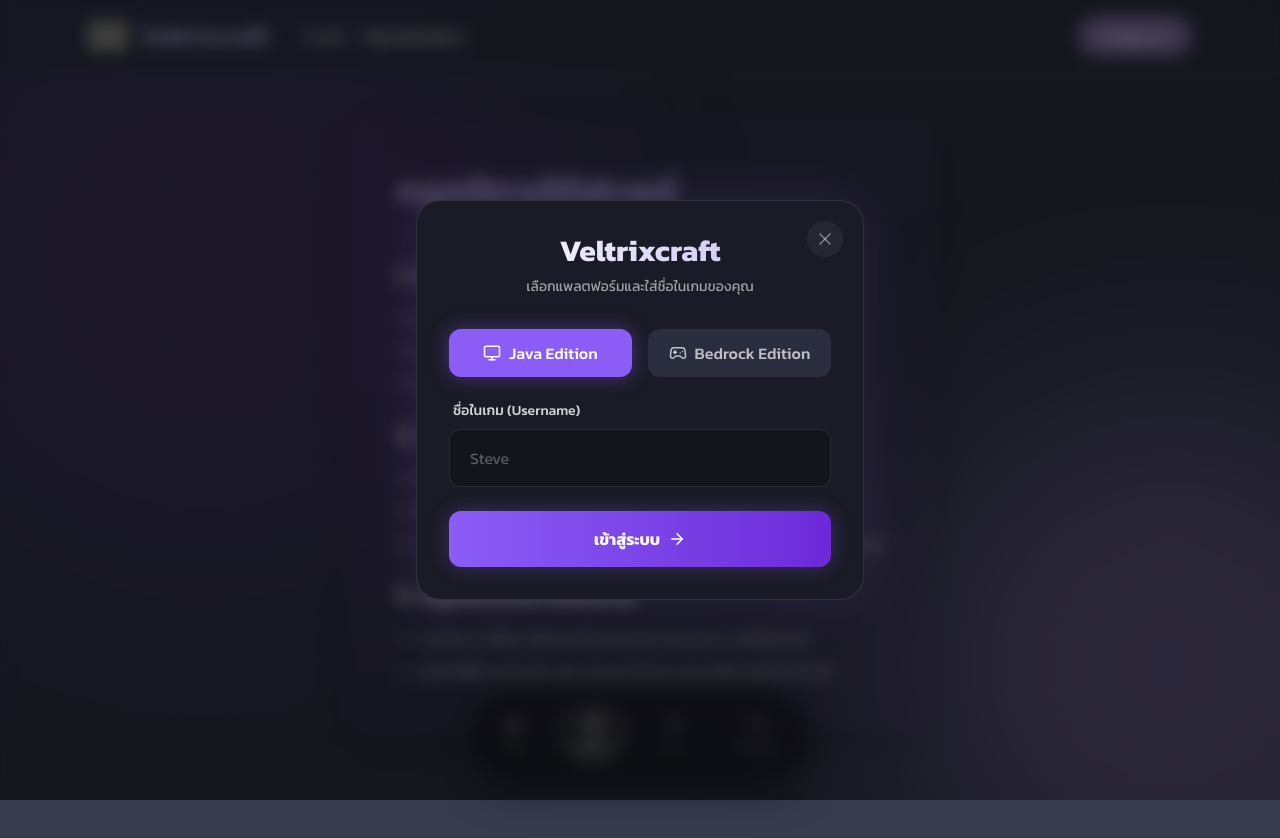
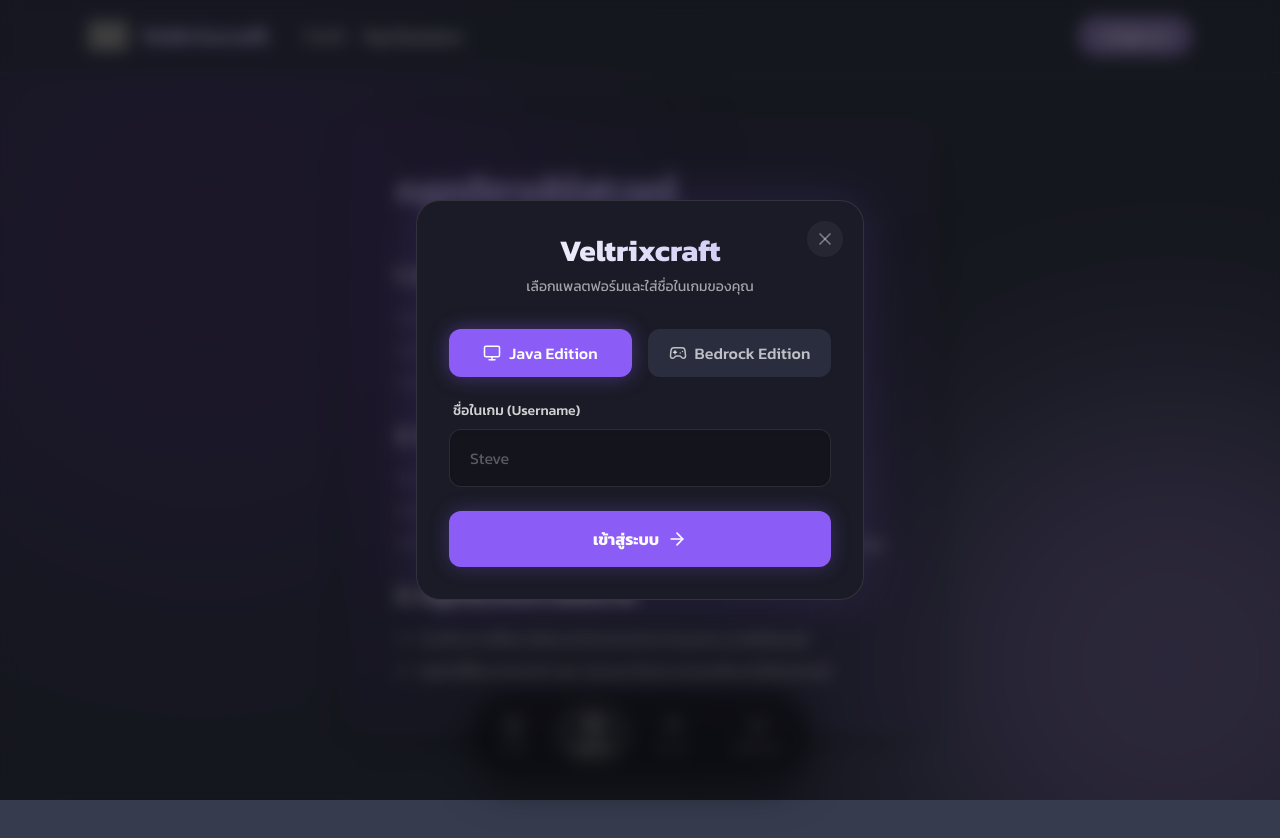
Before and after one commit to 18866-boop/test-fluke, a Next.js app: page /rules in a window 1280 px wide. Both pictures are taken after a click on the button "เข้าสู่ระบบ". Shown: the top 838 px of the page. Built offline with nearby package versions, Linux system fonts and the light colour scheme; grey boxes are pictures that could not be loaded.

Commit message:
feat: fetch and use Mojang UUID for Java players on login

```diff
--- a/src/components/LoginModal.tsx
+++ b/src/components/LoginModal.tsx
@@ -14,10 +14,35 @@
 
   const { isLoginModalOpen, setLoginModalOpen, login } = auth
 
-  const handleLogin = (e: React.FormEvent) => {
+  const [loading, setLoading] = useState(false)
+  const [error, setError] = useState('')
+
+  const handleLogin = async (e: React.FormEvent) => {
     e.preventDefault()
-    if (!username.trim()) return
-    login(username.trim(), platform)
+    setError('')
+    const name = username.trim()
+    if (!name) return
+
+    if (platform === 'java') {
+      setLoading(true)
+      try {
+        const res = await fetch(`https://api.ashcon.app/mojang/v2/user/${name}`)
+        if (!res.ok) {
+          setError('ไม่พบชื่อผู้เล่นนี้ในระบบ (Java Edition)')
+          setLoading(false)
+          return
+        }
+        const data = await res.json()
+        login(name, platform, data.uuid)
+      } catch (err) {
+        setError('เกิดข้อผิดพลาดในการตรวจสอบชื่อ')
+        setLoading(false)
+        return
+      }
+      setLoading(false)
+    } else {
+      login(name, platform)
+    }
   }
 
   return (
@@ -90,14 +115,21 @@
                 />
               </div>
 
-              <motion.button
-                whileHover={{ scale: 1.02 }}
-                whileTap={{ scale: 0.98 }}
-                type="submit"
-                className="w-full bg-gradient-to-r from-[#8B5CF6] to-[#6D28D9] text-white font-bold py-4 rounded-xl flex items-center justify-center gap-2 shadow-[0_0_20px_rgba(139,92,246,0.3)] hover:shadow-[0_0_30px_rgba(139,92,246,0.5)] transition-all"
-              >
-                เข้าสู่ระบบ <ArrowRight size={18} />
-              </motion.button>
+              <div>
+                <button
+                  type="submit"
+                  disabled={loading}
+                  className="w-full py-4 rounded-xl font-bold bg-[#8B5CF6] hover:bg-[#7C3AED] text-white transition-colors shadow-[0_0_20px_rgba(139,92,246,0.3)] hover:shadow-[0_0_30px_rgba(139,92,246,0.5)] flex items-center justify-center gap-2 disabled:opacity-50"
+                >
+                  {loading ? 'กำลังตรวจสอบ...' : (
+                    <>
+                      <span>เข้าสู่ระบบ</span>
+                      <ArrowRight size={20} />
+                    </>
+                  )}
+                </button>
+                {error && <p className="text-red-400 text-sm mt-3 text-center">{error}</p>}
+              </div>
             </form>
           </motion.div>
         </motion.div>
--- a/src/components/NavbarAuthButton.tsx
+++ b/src/components/NavbarAuthButton.tsx
@@ -21,7 +21,7 @@
           </Link>
         )}
         <div className="flex items-center gap-2 bg-[#363b4e] px-3 py-1.5 rounded-full border border-white/10">
-          <img src={`https://mc-heads.net/avatar/${user.username}/32`} alt={user.username} className="w-6 h-6 rounded-md bg-black/20" />
+          <img src={`https://mc-heads.net/avatar/${user.uuid || user.username}/32`} alt={user.username} className="w-6 h-6 rounded-md bg-black/20" />
           <span className="text-sm font-semibold">{user.username}</span>
         </div>
         <button onClick={logout} className="text-white/50 hover:text-red-400 transition-colors" title="ออกจากระบบ">
--- a/src/context/AuthContext.tsx
+++ b/src/context/AuthContext.tsx
@@ -5,11 +5,12 @@
 interface User {
   username: string;
   platform: 'java' | 'bedrock';
+  uuid?: string;
 }
 
 interface AuthContextType {
   user: User | null;
-  login: (username: string, platform: 'java' | 'bedrock') => void;
+  login: (username: string, platform: 'java' | 'bedrock', uuid?: string) => void;
   logout: () => void;
   isLoginModalOpen: boolean;
   setLoginModalOpen: (isOpen: boolean) => void;
@@ -32,8 +33,8 @@
     }
   }, [])
 
-  const login = (username: string, platform: 'java' | 'bedrock') => {
-    const newUser = { username, platform }
+  const login = (username: string, platform: 'java' | 'bedrock', uuid?: string) => {
+    const newUser = { username, platform, uuid }
     setUser(newUser)
     localStorage.setItem('veltrix_user', JSON.stringify(newUser))
     setLoginModalOpen(false)
```
